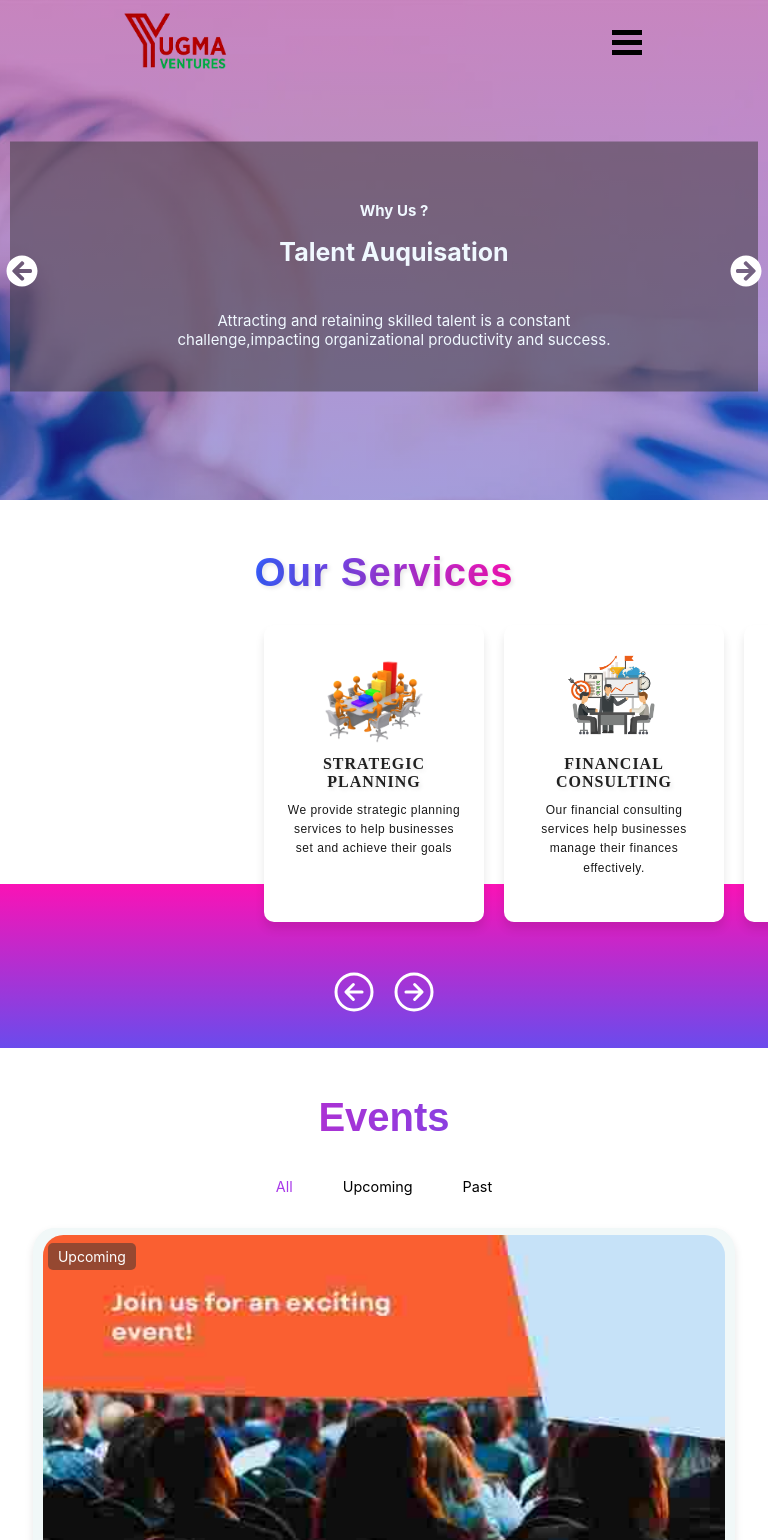
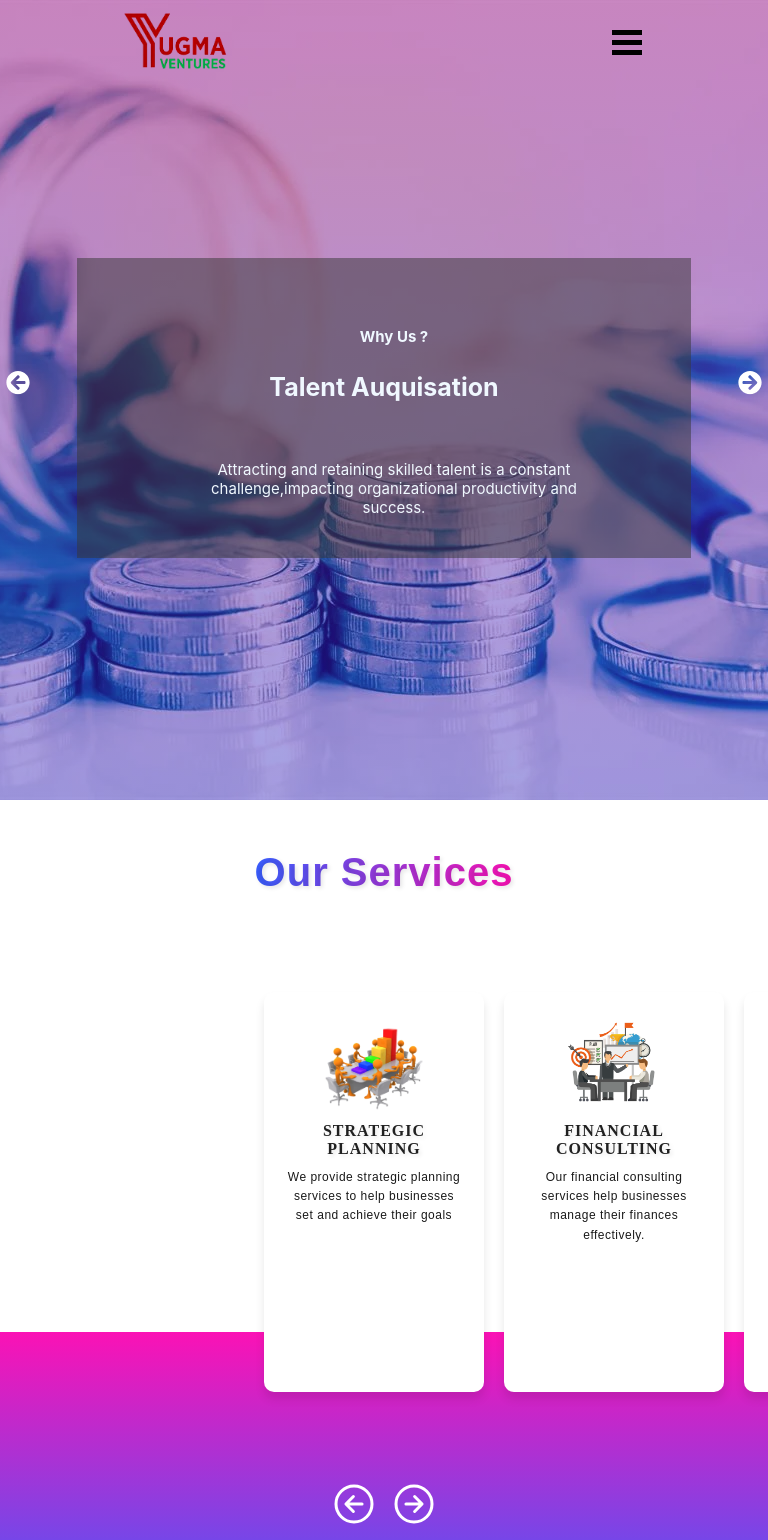
Before and after one commit to krushna53/yugma-ventures-main, a React (Create React App) app: page / in a window 768 px wide. Shown: the top 1540 px of the page. Built offline with nearby package versions, Linux system fonts and the light colour scheme.

Commit message:
fix styling

```diff
--- a/src/components/ServiceCards.css
+++ b/src/components/ServiceCards.css
@@ -15,12 +15,33 @@
   padding: 50px;
   background-position: center;
   overflow: hidden;
+  /* height: 100vh; */
 }
 
 .Services {
   display: flex;
-  /* justify-content: row; */
-  /* overflow-x:hidden; */
+  justify-content: row;
+  overflow-x:hidden;
+  justify-content: center;
+  align-items: center;
+  /* flex-wrap: wrap; */
+  flex: 1;
+}
+.Card-root {
+  margin: 10px; /* Adjust the margin as needed */
+}
+
+.service-buttons {
+  display: flex;
+  justify-content: space-between;
+  align-items: center;
+}
+
+.service-buttons button {
+  background: none;
+  border: none;
+  font-size: 24px;
+  cursor: pointer;
 }
 
 #title {
@@ -188,6 +209,9 @@
   .Services .fadeInUpSD-5{
     left : -630px;
   } */
+  /* .service-container{
+    height: 90vh;
+  } */
 }
 
 
@@ -197,7 +221,9 @@
     width: 280px;
   }
 
-
+  .service-container{
+    height: 90vh;
+  }
 
   .Services .fadeInUpSD-0{
     left : 650px;
@@ -231,7 +257,9 @@
     padding: 20px; /* Reduce padding for smaller screens */
     /* height: 60%; */
   }
-
+  .service-container{
+    height: 90vh;
+  }
   #title {
     font-size: 40px; /* Reduce font size for the title */
     padding-top: 20px; /* Adjust spacing for the title */
@@ -243,7 +271,7 @@
 
   .Services .Card-root {
     width: 180px; /* Adjust the width */
-    height: 75%; /* Adjust the height to be auto or a specific value */
+    height: 65%; /* Adjust the height to be auto or a specific value */
     margin: 10px;
     padding: 20px; /* Adjust the padding */
     border-radius: 10px; /* Adjust the border-radius */
--- a/src/components/SimpleCarousel.css
+++ b/src/components/SimpleCarousel.css
@@ -1,11 +1,12 @@
 .simple-carousel {
-
   position: relative;
   max-width: 100%;
   margin: auto;
-  height: 900px;
+  height: 100vh;
   justify-content: center;
   overflow: hidden;
+
+  width: 100%;
 }
 
 .simple-carousel::before {
@@ -14,24 +15,26 @@
   top: 0;
   left: 0;
   width: 100%;
-  height: 900px;
+  height: 100vh;
   background: linear-gradient(to bottom, rgba(140, 15, 175, 0.677), rgba(39, 39, 233, 0.6));
   pointer-events: none;
   opacity: 0.7;
+
 
 }
 
 
 .simple-carousel img {
   width: 100%;
-  height: 900px;
-  object-fit: cover;
+  height:100%;
+  /* object-fit: cover; */
+
 }
 
 .simple-carousel button {
   position: absolute;
-  top: 55%;
-  transform: translateY(-250%);
+  top: 60%;
+  transform: translateY(-95%);
   background: none;
   border: none;
   font-size: 2em;
@@ -92,7 +95,7 @@
 .simple-carousel .carousel-inner-content {
   background-color: rgb(54, 54, 54, 0.5);
   position: relative;
-  top:50px;
+  top:8px;
   /* z-index: 2; */
   margin: 50px;
   left: 6%;
@@ -102,9 +105,11 @@
   justify-content: center;
   max-width: 80%;
   /* width: 80%; */
-  height: 450px;
-  transform: translateY(-165%);
+  height: 400px;
+  transform: translateY(-122%);
   /* transform: translateX(20%); */
+  scroll-snap-align: start;
+
 }
 
 
@@ -114,7 +119,7 @@
   animation-duration: 1s;
   top:10%;
   /* left: 5%; */
-  transform: translateY(-50%);
+  transform: translateY(-113%);
   color: aliceblue;
   font-size: 30px;
 }
@@ -130,6 +135,7 @@
   transform: translateY(-50%);
   color: aliceblue;
   font-size: 80px;
+  margin: 20px;
 }
 
 .simple-carousel .carousel-inner-content p{
@@ -140,30 +146,76 @@
   /* top: 20%; */
   top: -15%;
   /* left: 5%; */
-  transform: translateY(-50%);
+  transform: translateY(-13%);
   color: aliceblue;
   font-size: 30px;
   max-width: 60%;
 }
 
+@media screen and (max-width: 1024px){
+  .simple-carousel img {
+    object-fit: cover;
+  }
+  .simple-carousel {
+    position: relative;
+  }
+
+  .carousel-content {
+    display: flex;
+    flex-direction: column;
+    justify-content: center;
+    align-items: center;
+    position: absolute;
+    top: 50%;
+    left: 50%;
+    transform: translate(-50%, -50%);
+    width: 100%;
+  }
+
+  .carousel-inner-content {
+    text-align: center;
+    max-width:800px; /* Adjust the max-width as needed */
+    margin: 0 auto;
+
+  }
+  .simple-carousel .carousel-inner-content{
+    transform: none;
+    left: 0%;
+  }
+
+  .buttons {
+    position: absolute;
+    top: 50%;
+    width: 100%;
+    display: flex;
+    justify-content: space-between;
+    transform: translateY(-50%);
+  }
+
+  .buttons button {
+    background: none;
+    border: none;
+    font-size: 24px;
+    cursor: pointer;
+  }
+  .simple-carousel .carousel-inner-content h2{
+    font-size: 60px;
+  }
+
+}
 
 @media screen and (max-width: 768px) {
   .simple-carousel {
-    height: 500px; /* Adjust the height as needed for smaller screens */
+   background-position: 100%;
   }
 
-  .simple-carousel::before {
-    height: 500px; /* Adjust the height as needed for smaller screens */
-  }
+  /* .simple-carousel::before {
+    height: 500px; /* Adjust the height as needed for smaller screens *
+  } */
 
   .simple-carousel .carousel-inner-content {
-    top: 5%; /* Adjust the top position as needed for smaller screens */
-    max-width: 100%;
-    left: 0%;
-    margin-left: 10px;
-    margin-right: 10px;
-    height: 250px;
-    transform: translateY(-325%);
+    height: 300px;
+
   }
   .simple-carousel .carousel-inner-content h3 {
     margin-top: 10px;
@@ -185,10 +237,50 @@
     margin-left: 20px;
   }
 
-  .simple-carousel button {
+  .simple-carousel img {
+    object-fit: cover;
+  }
+  .simple-carousel {
+    position: relative;
+  }
+
+  .carousel-content {
+    display: flex;
+    flex-direction: column;
+    justify-content: center;
+    align-items: center;
     position: absolute;
-    top: 55%;
-    transform: translateY(-50%);
+    top: 50%;
+    left: 50%;
+    transform: translate(-50%, -50%);
+    width: 100%;
+  }
+
+  .carousel-inner-content {
+    text-align: center;
+    max-width: 600px; /* Adjust the max-width as needed */
+    margin: 0 auto;
 
   }
+  .simple-carousel .carousel-inner-content{
+    transform: none;
+    left: 0%;
+  }
+
+  .buttons {
+    position: absolute;
+    top: 50%;
+    width: 100%;
+    display: flex;
+    justify-content: space-between;
+    transform: translateY(-50%);
+  }
+
+  .buttons button {
+    background: none;
+    border: none;
+    font-size: 24px;
+    cursor: pointer;
+  }
+
 }
```
